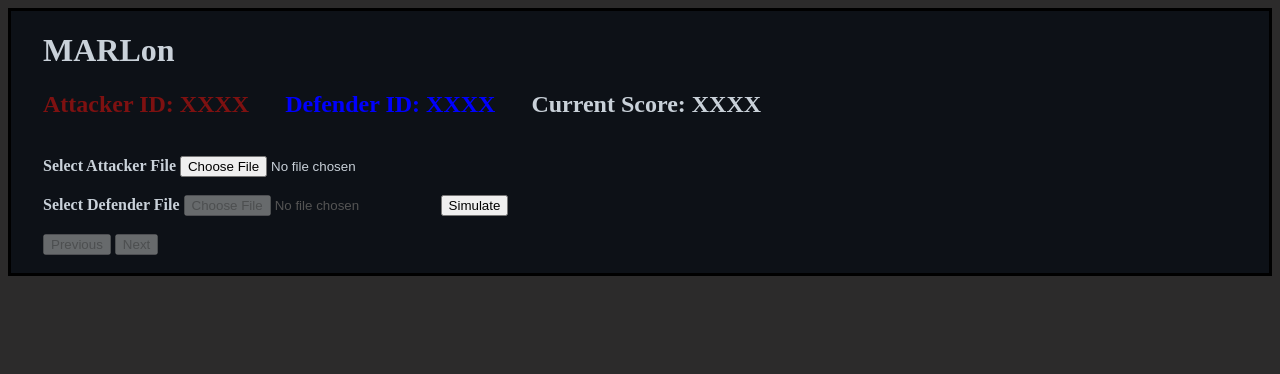
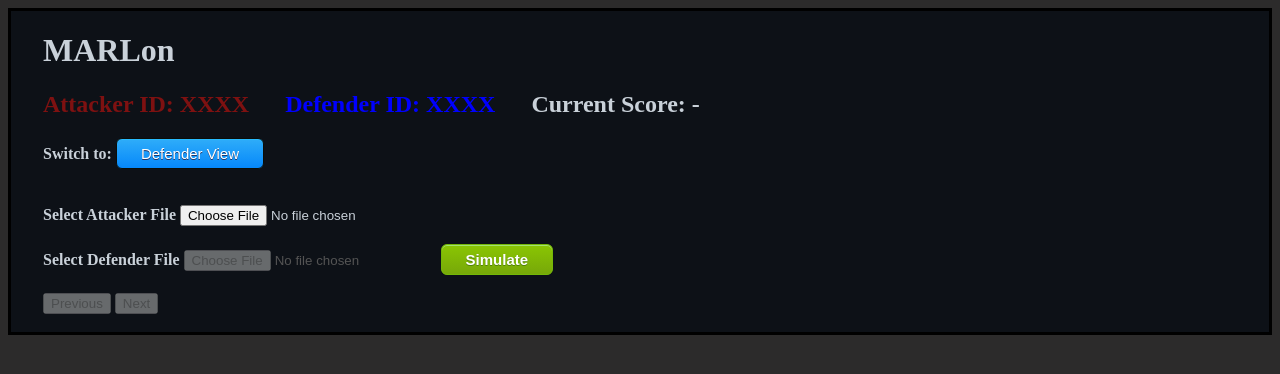
Before and after one commit to James-LG/MARLon, a Flask app: page / in a window 1280 px wide. Shown: the top 374 px of the page. Run offline with Flask 2, Linux system fonts and the light colour scheme; some libraries are stand-ins or nearby versions.

Commit message:
Updates current score accordingly. Toggle between Attacker and Defender Views. Defender is just last index of the graph for now

```diff
--- a/templates/index.html
+++ b/templates/index.html
@@ -5,29 +5,100 @@
             padding-left:32px;
             border: 3px solid black;
             background-color: #0d1117;
-
         }
 
-        .button1:hover {
-            background-color: #4CAF50;
-            color: white;
+        .simulate {
+            box-shadow:inset 0px 1px 0px 0px #a4e271;
+            background:linear-gradient(to bottom, #89c403 5%, #77a809 100%);
+            background-color:#89c403;
+            border-radius:6px;
+            border:1px solid #74b807;
+            display:inline-block;
+            cursor:pointer;
+            color:#ffffff;
+            font-family:Arial;
+            font-size:15px;
+            font-weight:bold;
+            padding:6px 24px;
+            text-decoration:none;
+            text-shadow:0px 1px 0px #528009;
         }
+        .simulate:hover {
+            background:linear-gradient(to bottom, #77a809 5%, #89c403 100%);
+            background-color:#77a809;
+        }
+        .simulate:active {
+            position:relative;
+            top:1px;
+        }
+
+        .defender {
+            box-shadow:inset 0px 1px 0px 0px #29bbff;
+            background:linear-gradient(to bottom, #2dabf9 5%, #0688fa 100%);
+            background-color:#2dabf9;
+            border-radius:6px;
+            border:1px solid #0b0e07;
+            display:inline-block;
+            cursor:pointer;
+            color:#ffffff;
+            font-family:Arial;
+            font-size:15px;
+            padding:6px 24px;
+            text-decoration:none;
+            text-shadow:0px 1px 0px #263666;
+        }
+        .defender:hover {
+            background:linear-gradient(to bottom, #0688fa 5%, #2dabf9 100%);
+            background-color:#0688fa;
+        }
+        .defender:active {
+            position:relative;
+            top:1px;
+        }
+
+        .attacker {
+            box-shadow:inset 0px 1px 0px 0px #fa0d0d;
+            background:linear-gradient(to bottom, #960f0f 5%, #e62828 100%);
+            background-color:#960f0f;
+            border-radius:6px;
+            border:1px solid #0b0e07;
+            display:inline-block;
+            cursor:pointer;
+            color:#ffffff;
+            font-family:Arial;
+            font-size:15px;
+            padding:6px 24px;
+            text-decoration:none;
+            text-shadow:0px 1px 0px #263666;
+        }
+        .attacker:hover {
+            background:linear-gradient(to bottom, #e62828 5%, #960f0f 100%);
+            background-color:#e62828;
+        }
+        .attacker:active {
+            position:relative;
+            top:1px;
+        }
+
+
     </style>
     <body style="background-color: rgb(44, 43, 43);">
         <div class="d1">
         <span style="color: #c9d1d9;">
             <h1>MARLon</h1>
-            <h2><span style="color:rgb(126, 17, 17);">Attacker ID: XXXX</span> &emsp; <span style="color: blue;">Defender ID: XXXX</span> &emsp; Current Score: XXXX</h2>
+            <h2><span style="color:rgb(126, 17, 17);">Attacker ID: XXXX</span> &emsp; <span style="color: blue;">Defender ID: XXXX</span> &emsp; Current Score: <span id="spnScore">-</span></h2>
+            <strong>Switch to: </strong><button class="button defender" id="btnView">Defender View</button>
+            <br/><br/>
             <div id='chart' class='chart'”></div>
             <br/>
 
             <form action="/upload-file" method="POST" enctype="multipart/form-data">
-                <strong><label>Select Attacker File</label></strong>
+                <strong>Select Attacker File</strong>
                 <input type="file" class="custom-file-input" name="attackerFile" id="aFile">
                 <br/><br/>
-                <strong><label>Select Defender File</label></strong>
+                <strong>Select Defender File</strong>
                 <input type="file" class="custom-file-input" name="defenderFile" id="dFile" disabled>
-                <button type="submit" class="button button1">Simulate</button>
+                <button type="submit" class="button simulate">Simulate</button>
             </form>
             <br/>
 
@@ -46,11 +117,12 @@
         let graphs = await response.json()
         Plotly.newPlot('chart',graphs[0],{});
         spnProgress.textContent = (graphs[1]) + '/' + (max_sim);
+        return graphs[2];
     }
 
     async function updateGraph () {
-        await renderGraph(index);
-
+        let current_score = await renderGraph(index);
+        spnScore.textContent = current_score;
         if (index == num_graphs-1) {
             btnNext.disabled = true;
             btnPrevious.disabled = false;
@@ -65,9 +137,11 @@
 
     var max_sim = {{max_sim | safe}}
     var num_graphs = {{num_graphs | safe}}
+    var last_index = {{last_index | safe}}
     var index = 0;
 
     var spnProgress = document.getElementById("spnProgress");
+    var spnScore = document.getElementById('spnScore');
 
     var btnNext = document.getElementById("btnNext");
     btnNext.onclick=async () => {
@@ -81,9 +155,28 @@
         await updateGraph();
     }
 
+    var defenderView = false;
+    var btnView = document.getElementById("btnView");
+    btnView.onclick=async () => {
+        defenderView = !defenderView;
+        if(defenderView){
+            btnView.innerHTML = 'Attacker View';
+            btnView.className = 'button attacker';
+            index = last_index -1;
+        }
+        else{
+            btnView.innerHTML = 'Defender View';
+            btnView.className = 'button defender';
+            index = 0;
+        }
+        await updateGraph();
+    }
+
     if(max_sim == 0 && num_graphs == 0){
         btnNext.disabled = true;
         btnPrevious.disabled = true;
+        btnView.disabled = true;
+
     }
     else{
         updateGraph();
--- a/web.py
+++ b/web.py
@@ -11,8 +11,8 @@ simulation = None
 @app.route('/')
 def home():
     if simulation is None:
-        return render_template('index.html', max_sim=0, num_graphs=0)
-    return render_template('index.html', max_sim=ITERATION_COUNT, num_graphs=len(simulation))
+        return render_template('index.html', max_sim=0, num_graphs=0, last_index=0)
+    return render_template('index.html', max_sim=ITERATION_COUNT, num_graphs=len(simulation), last_index=len(simulation))
 
 @app.route('/sim/<int:index>')
 def sim(index):
@@ -26,9 +26,13 @@ def upload_file():
         afile = request.files['attackerFile']
     else:
         print("Missing Attacker File")
-        simulation = run_simulation(ITERATION_COUNT, 'tabularq.pkl')
-        return render_template('index.html', max_sim=ITERATION_COUNT, num_graphs=len(simulation))
+        return render_template('index.html', max_sim=0, num_graphs=0, last_index=0)
 
-    print("SIMULATING {}".format(afile.filename))
     simulation = run_simulation(ITERATION_COUNT, afile.filename)
-    return render_template('index.html', max_sim=ITERATION_COUNT, num_graphs=len(simulation))
+    print("SIMULATING {} and length of {}".format(afile.filename, len(simulation)))
+    return render_template('index.html', max_sim=ITERATION_COUNT, num_graphs=len(simulation), last_index=len(simulation))
+
+@app.route('/defenderView')
+def defender_view():
+    print('Defender View')
+    return render_template('index.html', max_sim=0, num_graphs=0)
```
Also changed, not shown: marlon/simulate.py (+8 -6 lines).
